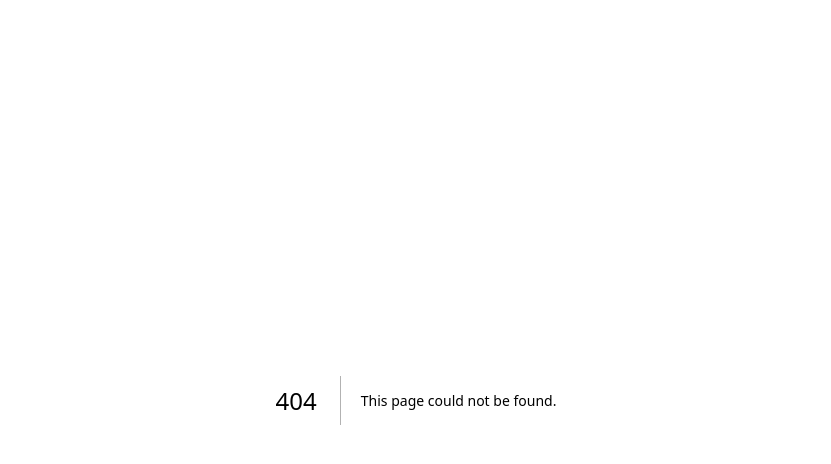
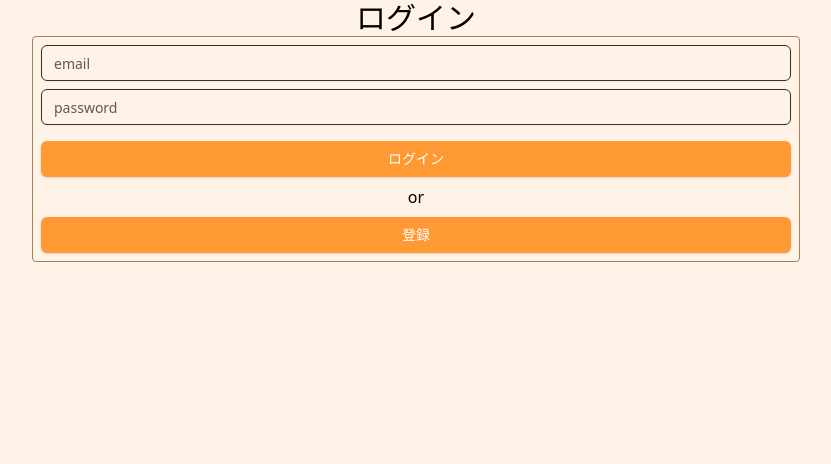
Before and after one commit to chakkun1121/food-truck-financier, a Next.js app: page /login in a window 1280 px wide. Before the commit this address had no page. Shown: the top 464 px of the page, without its empty margins (224-1055 px from the left). Built offline with nearby package versions, Linux system fonts and the light colour scheme; no server answers.

Commit message:
feat: make login and logout page

```diff
--- a/package.json
+++ b/package.json
@@ -11,11 +11,14 @@
   },
   "dependencies": {
     "@radix-ui/react-icons": "^1.3.0",
+    "@radix-ui/react-slot": "^1.0.2",
     "class-variance-authority": "^0.7.0",
     "clsx": "^2.1.0",
+    "firebase": "^10.11.0",
     "next": "14.2.1",
     "react": "^18",
     "react-dom": "^18",
+    "react-firebase-hooks": "^5.1.1",
     "tailwind-merge": "^2.2.2",
     "tailwindcss-animate": "^1.0.7"
   },
--- /dev/null
+++ b/src/app/login/page.tsx
@@ -0,0 +1,74 @@
+"use client";
+import { Button } from "@/components/ui/button";
+import { Input } from "@/components/ui/input";
+import { auth } from "@/firebase"; //パスは必要に応じて調節してください
+import { useRouter } from "next/navigation"; // ←next/routerではない
+import { useState } from "react";
+import {
+  useCreateUserWithEmailAndPassword,
+  useSignInWithEmailAndPassword,
+} from "react-firebase-hooks/auth";
+
+export default function LoginPage() {
+  const [email, setEmail] = useState("");
+  const [password, setPassword] = useState("");
+  const [signInWithEmailAndPassword, user, loginLoading, error] =
+    useSignInWithEmailAndPassword(auth);
+  const [createUserWithEmailAndPassword, newUser, loading] =
+    useCreateUserWithEmailAndPassword(auth);
+  const [isLoading, setIsLoading] = useState(false);
+  const router = useRouter();
+  if (user) {
+    router.push("/");
+  }
+  return (
+    <>
+      <h1 className="text-center text-3xl">ログイン</h1>
+      <form className="flex flex-col p-2 border rounded gap-2 mx-auto max-w-3xl">
+        <div>
+          <Input
+            type="text"
+            placeholder="email"
+            onChange={e => setEmail(e.target.value)}
+            readOnly={isLoading}
+          />
+        </div>
+        <div>
+          <Input
+            type="password"
+            placeholder="password"
+            onChange={e => setPassword(e.target.value)}
+            readOnly={isLoading}
+          />
+        </div>
+        <div>{error && <p>{error.message}</p>}</div>
+        <Button
+          type="submit"
+          onClick={async e => {
+            e.preventDefault();
+            setIsLoading(true);
+            await signInWithEmailAndPassword(email, password);
+            setIsLoading(false);
+          }}
+          disabled={isLoading}
+        >
+          ログイン{loginLoading && "中"}
+        </Button>
+        <p className="text-center">or</p>
+        <Button
+          onClick={async e => {
+            e.preventDefault();
+            setIsLoading(true);
+            const user = await createUserWithEmailAndPassword(email, password);
+            if (!user) throw new Error("user is null");
+            router.push("/");
+            setIsLoading(false);
+          }}
+          disabled={isLoading}
+        >
+          登録{loading && "中"}
+        </Button>
+      </form>
+    </>
+  );
+}
--- /dev/null
+++ b/src/app/logout/page.tsx
@@ -0,0 +1,18 @@
+"use client";
+
+import { auth } from "@/firebase";
+import { useRouter } from "next/navigation";
+import { useEffect } from "react";
+import { useSignOut } from "react-firebase-hooks/auth";
+
+export default function Logout() {
+  const [signOut] = useSignOut(auth);
+  const router = useRouter();
+  useEffect(() => {
+    signOut().then(() => {
+      router.push("/login");
+    });
+    // eslint-disable-next-line react-hooks/exhaustive-deps
+  }, []);
+  return <div>ログアウト中...</div>;
+}
--- /dev/null
+++ b/src/components/ui/button.tsx
@@ -0,0 +1,57 @@
+import * as React from "react"
+import { Slot } from "@radix-ui/react-slot"
+import { cva, type VariantProps } from "class-variance-authority"
+
+import { cn } from "@/lib/utils"
+
+const buttonVariants = cva(
+  "inline-flex items-center justify-center whitespace-nowrap rounded-md text-sm font-medium transition-colors focus-visible:outline-none focus-visible:ring-1 focus-visible:ring-ring disabled:pointer-events-none disabled:opacity-50",
+  {
+    variants: {
+      variant: {
+        default:
+          "bg-primary text-primary-foreground shadow hover:bg-primary/90",
+        destructive:
+          "bg-destructive text-destructive-foreground shadow-sm hover:bg-destructive/90",
+        outline:
+          "border border-input bg-background shadow-sm hover:bg-accent hover:text-accent-foreground",
+        secondary:
+          "bg-secondary text-secondary-foreground shadow-sm hover:bg-secondary/80",
+        ghost: "hover:bg-accent hover:text-accent-foreground",
+        link: "text-primary underline-offset-4 hover:underline",
+      },
+      size: {
+        default: "h-9 px-4 py-2",
+        sm: "h-8 rounded-md px-3 text-xs",
+        lg: "h-10 rounded-md px-8",
+        icon: "h-9 w-9",
+      },
+    },
+    defaultVariants: {
+      variant: "default",
+      size: "default",
+    },
+  }
+)
+
+export interface ButtonProps
+  extends React.ButtonHTMLAttributes<HTMLButtonElement>,
+    VariantProps<typeof buttonVariants> {
+  asChild?: boolean
+}
+
+const Button = React.forwardRef<HTMLButtonElement, ButtonProps>(
+  ({ className, variant, size, asChild = false, ...props }, ref) => {
+    const Comp = asChild ? Slot : "button"
+    return (
+      <Comp
+        className={cn(buttonVariants({ variant, size, className }))}
+        ref={ref}
+        {...props}
+      />
+    )
+  }
+)
+Button.displayName = "Button"
+
+export { Button, buttonVariants }
--- /dev/null
+++ b/src/components/ui/input.tsx
@@ -0,0 +1,25 @@
+import * as React from "react"
+
+import { cn } from "@/lib/utils"
+
+export interface InputProps
+  extends React.InputHTMLAttributes<HTMLInputElement> {}
+
+const Input = React.forwardRef<HTMLInputElement, InputProps>(
+  ({ className, type, ...props }, ref) => {
+    return (
+      <input
+        type={type}
+        className={cn(
+          "flex h-9 w-full rounded-md border border-input bg-transparent px-3 py-1 text-sm shadow-sm transition-colors file:border-0 file:bg-transparent file:text-sm file:font-medium placeholder:text-muted-foreground focus-visible:outline-none focus-visible:ring-1 focus-visible:ring-ring disabled:cursor-not-allowed disabled:opacity-50",
+          className
+        )}
+        ref={ref}
+        {...props}
+      />
+    )
+  }
+)
+Input.displayName = "Input"
+
+export { Input }
--- /dev/null
+++ b/src/firebase/index.ts
@@ -0,0 +1,19 @@
+// Import the functions you need from the SDKs you need
+import { initializeApp } from "firebase/app";
+import { getAuth } from "firebase/auth";
+// TODO: Add SDKs for Firebase products that you want to use
+// https://firebase.google.com/docs/web/setup#available-libraries
+
+// Your web app's Firebase configuration
+const firebaseConfig = {
+  apiKey: process.env.NEXT_PUBLIC_FIREBASE_API_KEY,
+  authDomain: process.env.NEXT_PUBLIC_FIREBASE_AUTH_DOMAIN,
+  projectId: process.env.NEXT_PUBLIC_FIREBASE_PROJECT_ID,
+  storageBucket: process.env.NEXT_PUBLIC_FIREBASE_STORAGE_BUCKET,
+  messagingSenderId: process.env.NEXT_PUBLIC_FIREBASE_MESSAGING_SENDER_ID,
+  appId: process.env.NEXT_PUBLIC_FIREBASE_APP_ID,
+};
+
+// Initialize Firebase
+const app = initializeApp(firebaseConfig);
+export const auth = getAuth(app);
```
Also changed, not shown: 1 other file (tests, documents, lock files or other folders).
